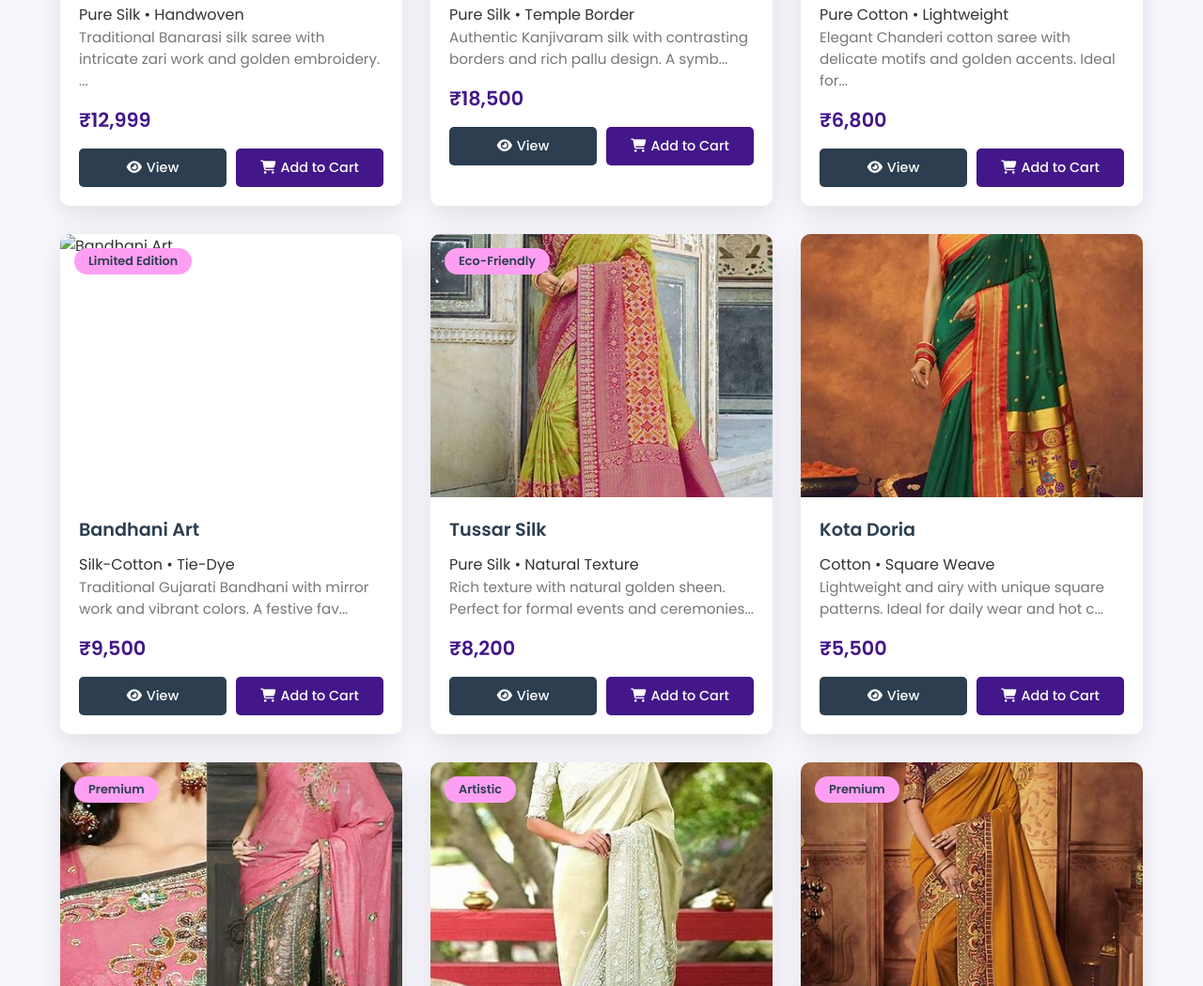
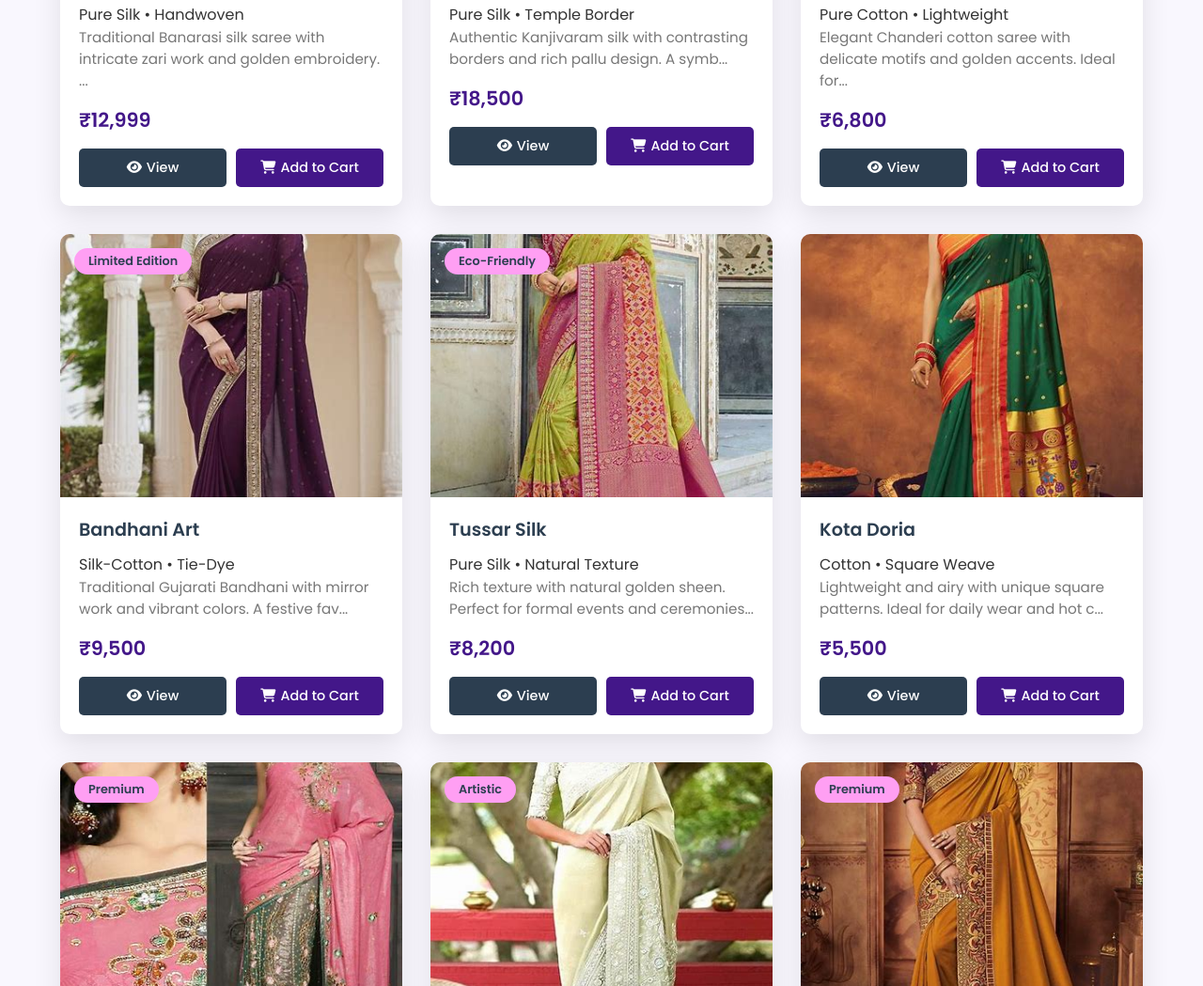
Before and after one commit to RushikeshGarad/resume, a plain HTML site: page index.html in a window 1280 px wide. Shown: the part 1308-2357 px from the top of the page at 94% size. Drawn offline with nearby package versions, Linux system fonts and the light colour scheme; files whose address does not match are found by name.

Commit message:
Update index.html

```diff
--- a/index.html
+++ b/index.html
@@ -2736,7 +2736,7 @@
         id: 4,
         name: "Bandhani Art",
         price: 9500,
-        img: "Sareesphoto/s4.jpeg",
+        img: "/s4.jpeg",
         type: "Silk-Cotton • Tie-Dye",
         description: "Traditional Gujarati Bandhani with mirror work and vibrant colors. A festive favorite.",
         category: "art",
```
